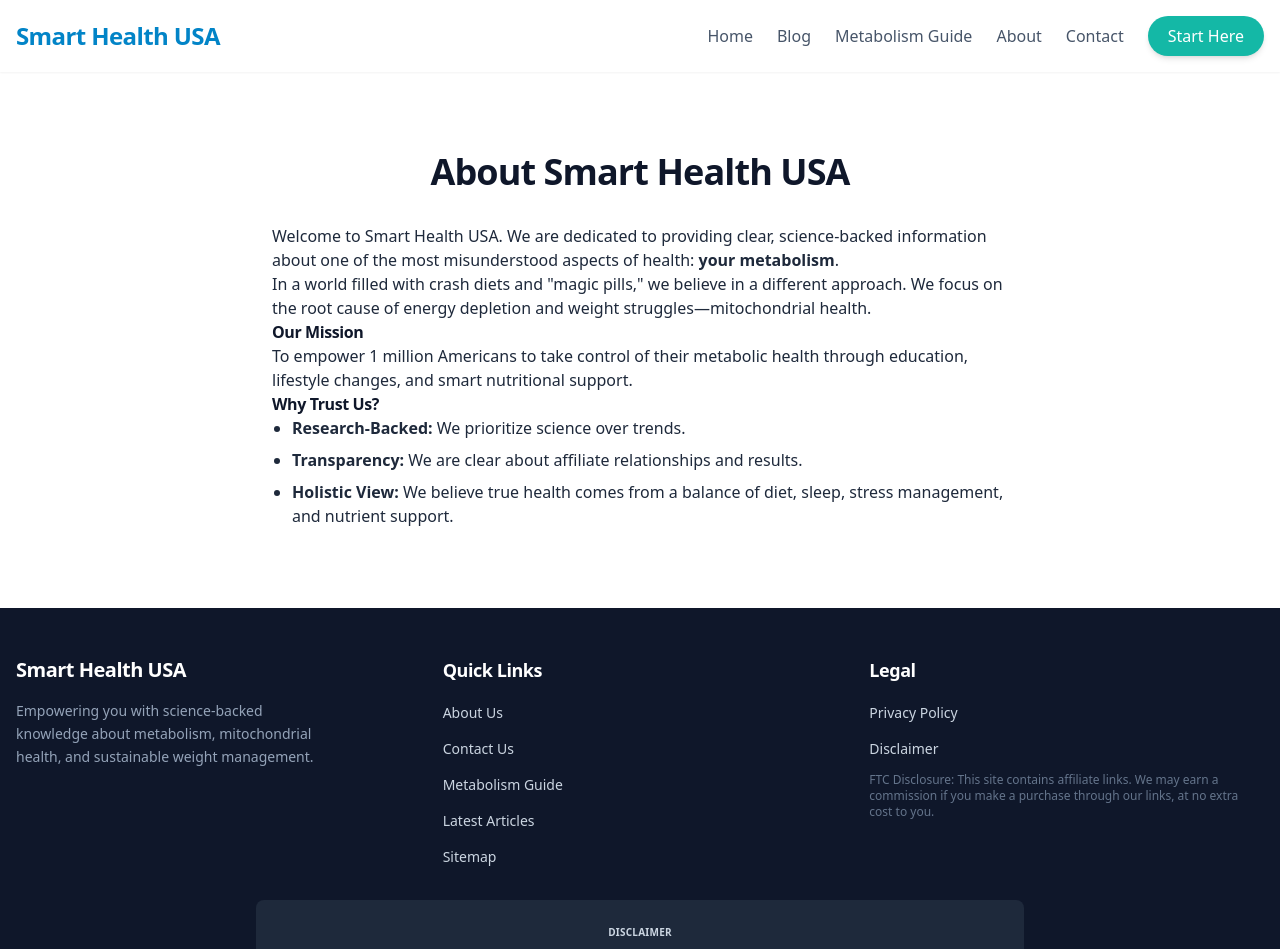
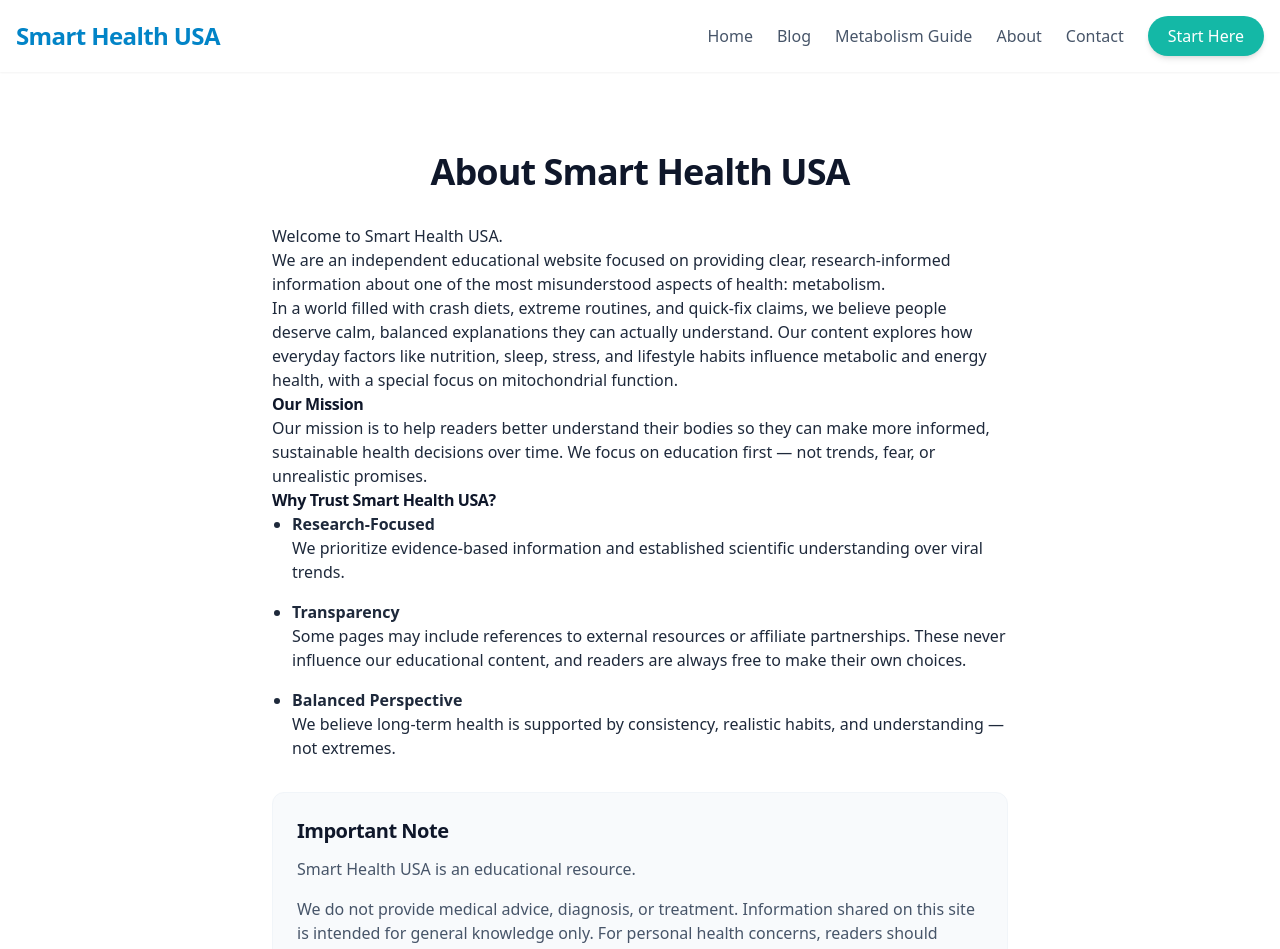
Before and after one commit to henk0x0-Tech/SmartHeathUSA, a React (Vite) app: page /about in a window 1280 px wide. Shown: the top 949 px of the page. Built offline with nearby package versions, Linux system fonts and the light colour scheme.

Commit message:
Update About page content with new mission and trust pillars

```diff
--- a/src/pages/About.jsx
+++ b/src/pages/About.jsx
@@ -13,21 +13,48 @@ export default function About() {
                 <h1 className="text-4xl font-bold text-slate-900 mb-8 text-center">About Smart Health USA</h1>
                 <article className="prose prose-lg prose-slate mx-auto">
                     <p>
-                        Welcome to Smart Health USA. We are dedicated to providing clear, science-backed information about one of the most misunderstood aspects of health: <strong>your metabolism</strong>.
+                        Welcome to Smart Health USA.
                     </p>
                     <p>
-                        In a world filled with crash diets and "magic pills," we believe in a different approach. We focus on the root cause of energy depletion and weight struggles—mitochondrial health.
+                        We are an independent educational website focused on providing clear, research-informed information about one of the most misunderstood aspects of health: metabolism.
                     </p>
+                    <p>
+                        In a world filled with crash diets, extreme routines, and quick-fix claims, we believe people deserve calm, balanced explanations they can actually understand. Our content explores how everyday factors like nutrition, sleep, stress, and lifestyle habits influence metabolic and energy health, with a special focus on mitochondrial function.
+                    </p>
+
                     <h2>Our Mission</h2>
                     <p>
-                        To empower 1 million Americans to take control of their metabolic health through education, lifestyle changes, and smart nutritional support.
+                        Our mission is to help readers better understand their bodies so they can make more informed, sustainable health decisions over time.
+                        We focus on education first — not trends, fear, or unrealistic promises.
                     </p>
-                    <h2>Why Trust Us?</h2>
-                    <ul className="list-disc pl-5 space-y-2">
-                        <li><strong>Research-Backed:</strong> We prioritize science over trends.</li>
-                        <li><strong>Transparency:</strong> We are clear about affiliate relationships and results.</li>
-                        <li><strong>Holistic View:</strong> We believe true health comes from a balance of diet, sleep, stress management, and nutrient support.</li>
+
+                    <h2>Why Trust Smart Health USA?</h2>
+                    <ul className="list-disc pl-5 space-y-4">
+                        <li>
+                            <strong>Research-Focused</strong><br />
+                            We prioritize evidence-based information and established scientific understanding over viral trends.
+                        </li>
+                        <li>
+                            <strong>Transparency</strong><br />
+                            Some pages may include references to external resources or affiliate partnerships. These never influence our educational content, and readers are always free to make their own choices.
+                        </li>
+                        <li>
+                            <strong>Balanced Perspective</strong><br />
+                            We believe long-term health is supported by consistency, realistic habits, and understanding — not extremes.
+                        </li>
                     </ul>
+
+                    <div className="bg-slate-50 p-6 rounded-xl border border-slate-100 mt-8 not-prose">
+                        <h3 className="text-xl font-bold text-slate-900 mb-3">Important Note</h3>
+                        <p className="text-slate-600 mb-4">
+                            Smart Health USA is an educational resource.
+                        </p>
+                        <p className="text-slate-600">
+                            We do not provide medical advice, diagnosis, or treatment.
+                            Information shared on this site is intended for general knowledge only.
+                            For personal health concerns, readers should consult a qualified health professional.
+                        </p>
+                    </div>
                 </article>
             </div>
         </div>
```
